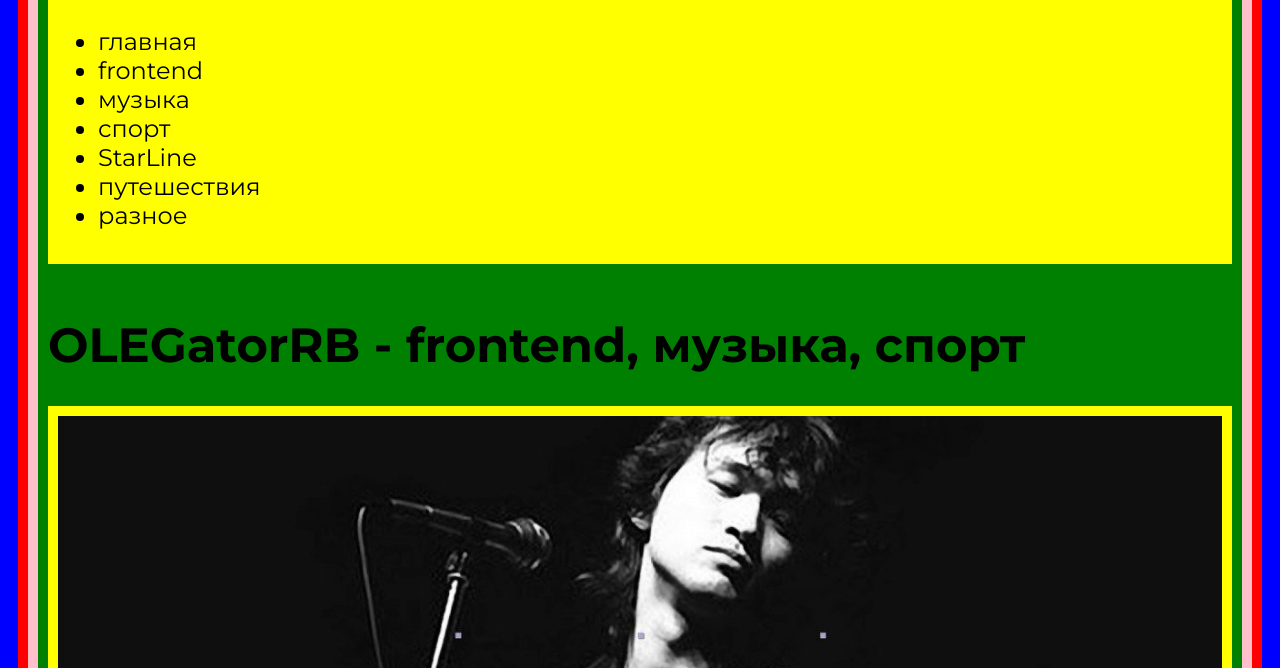
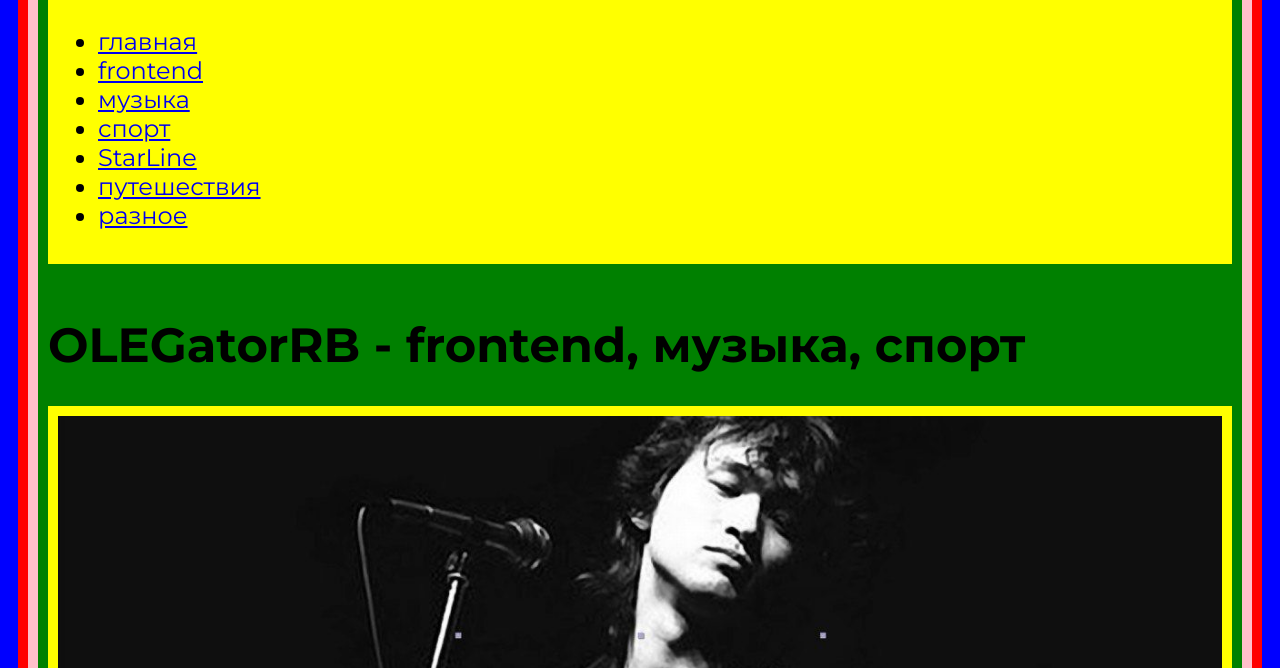
Before and after one commit to OLEGatorRB/freelancer_music, a website: page src/index.html in a window 1280 px wide. Shown: the part 132-800 px from the top of the page. Drawn offline with nearby package versions, Linux system fonts and the light colour scheme; files that its build step writes are made by us from their sources.

Commit message:
replaced section with you in HTML markup

```diff
--- a/src/index.html
+++ b/src/index.html
@@ -22,14 +22,14 @@
 				<div class="container">
 					<img class="header__logo" src="img/logo.jpg" alt="">
 					<nav class="header__menu">
-						<ul class="minu-list">
-							<li class="menu_item">главная</li>
-							<li class="menu_item">frontend</li>
-							<li class="menu_item">музыка</li>
-							<li class="menu_item">спорт</li>
-							<li class="menu_item">StarLine</li>
-							<li class="menu_item">путешествия</li>
-							<li class="menu_item">разное</li>
+						<ul class="minu__list">
+							<li class="menu__item"><a class="menu__link" href="#">главная</a></li>
+							<li class="menu__item"><a class="menu__link" href="#">frontend</a></li>
+							<li class="menu__item"><a class="menu__link" href="#">музыка</a></li>
+							<li class="menu__item"><a class="menu__link" href="#">спорт</a></li>
+							<li class="menu__item"><a class="menu__link" href="#">StarLine</a></li>
+							<li class="menu__item"><a class="menu__link" href="#">путешествия</a></li>
+							<li class="menu__item"><a class="menu__link" href="#">разное</a></li>
 						</ul>
 					</nav>
 				</div>
```
